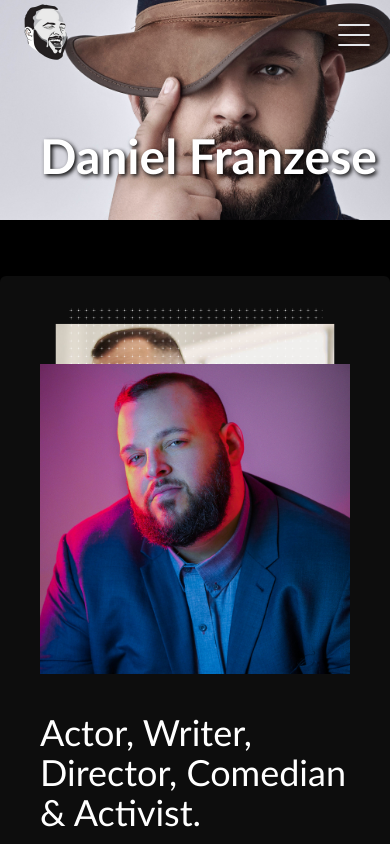
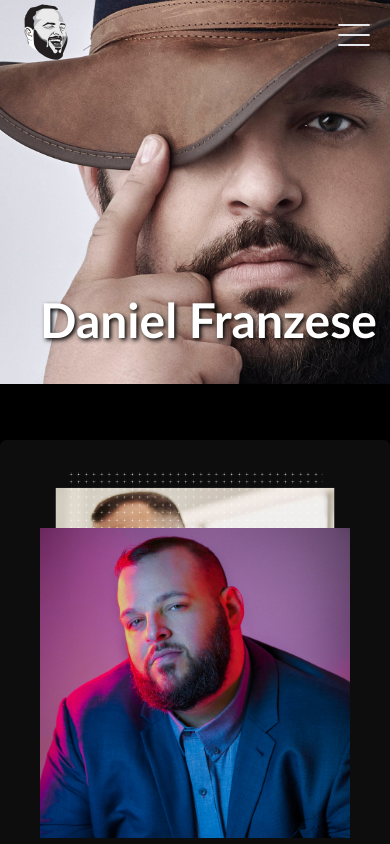
Before and after one commit to Earle-Poole/danFran, a Next.js app: page / in a window 390 px wide. Built offline with nearby package versions, Linux system fonts and the light colour scheme.

Commit message:
Adjusted cover photo size, and modelPicture flex-basis for mobile

```diff
--- a/components/atoms/CoverPhoto/CoverPhoto.tsx
+++ b/components/atoms/CoverPhoto/CoverPhoto.tsx
@@ -1,15 +1,19 @@
-import Image from 'next/image'
 import photo from '@/assets/home_cover.jpg'
 
 const CoverPhoto = () => {
   return (
     <div className="relative">
       <div className="max-h-220 overflow-hidden">
-        <div className="w-screen">
-          <Image src={photo} alt="cover-photo" layout="responsive" />
-        </div>
+        <div
+          className="w-screen h-96 md:h-[50rem]"
+          style={{
+            backgroundImage: `url(${photo.src})`,
+            backgroundSize: 'cover',
+            backgroundPosition: 'center',
+          }}
+        ></div>
       </div>
-      <div className="absolute bottom-10 left-10 text-shadow font-extrabold text-5xl md:text-7xl lg:text-9xl">
+      <div className="absolute bottom-10 left-10 text-shadow font-extrabold text-5xl md:text-7xl">
         Daniel Franzese
       </div>
     </div>
--- a/components/atoms/ModelGalleryPictures/ModelPicture.tsx
+++ b/components/atoms/ModelGalleryPictures/ModelPicture.tsx
@@ -17,7 +17,7 @@
   return (
     <div
       className={classNames(
-        'basis-1/3 hover:cursor-zoom-in relative',
+        'basis-1/1 sm:basis-1/2 md:basis-1/3 hover:cursor-zoom-in relative',
         styles.pictureWrapper
       )}
       onClick={() => {
```
